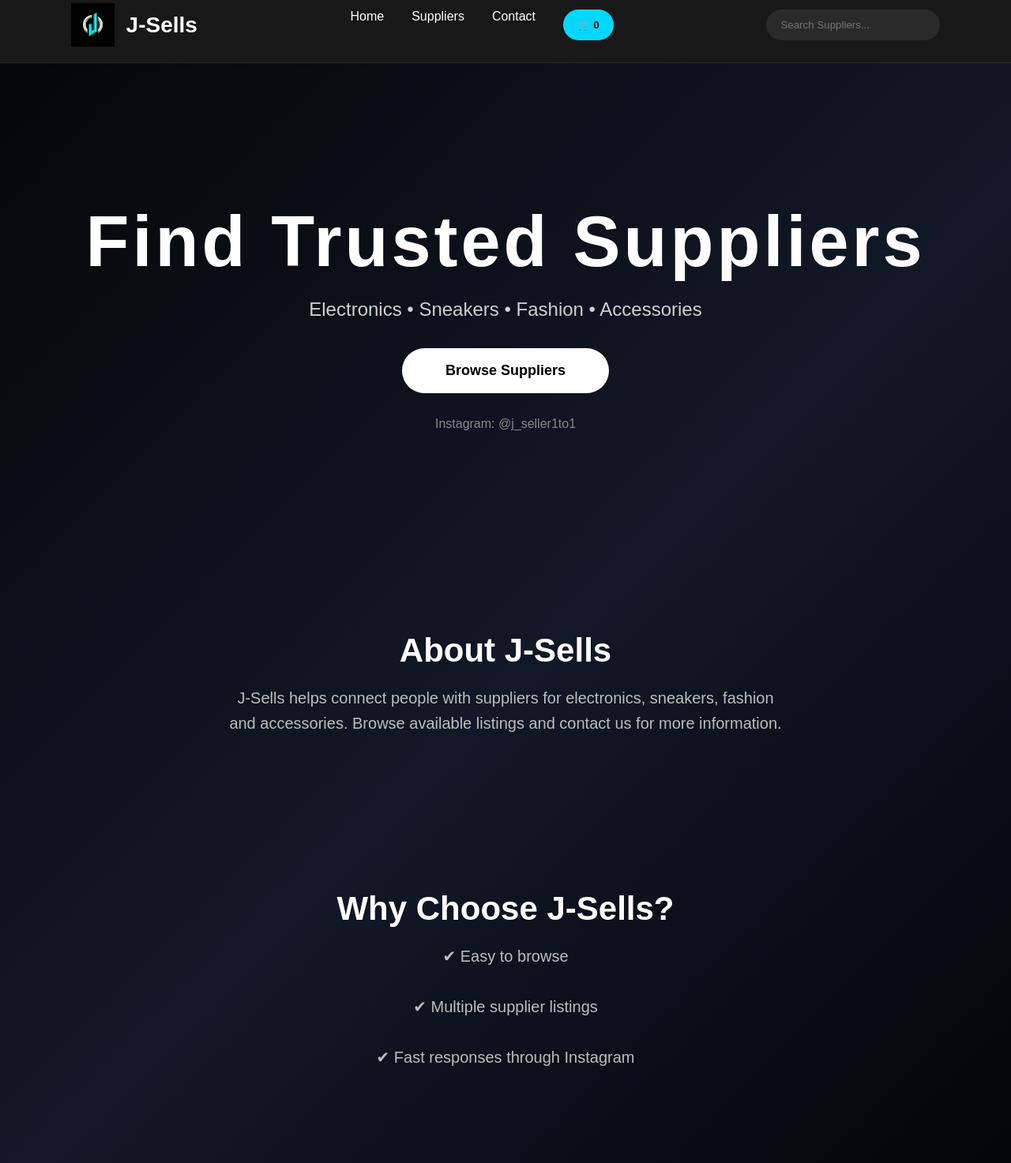
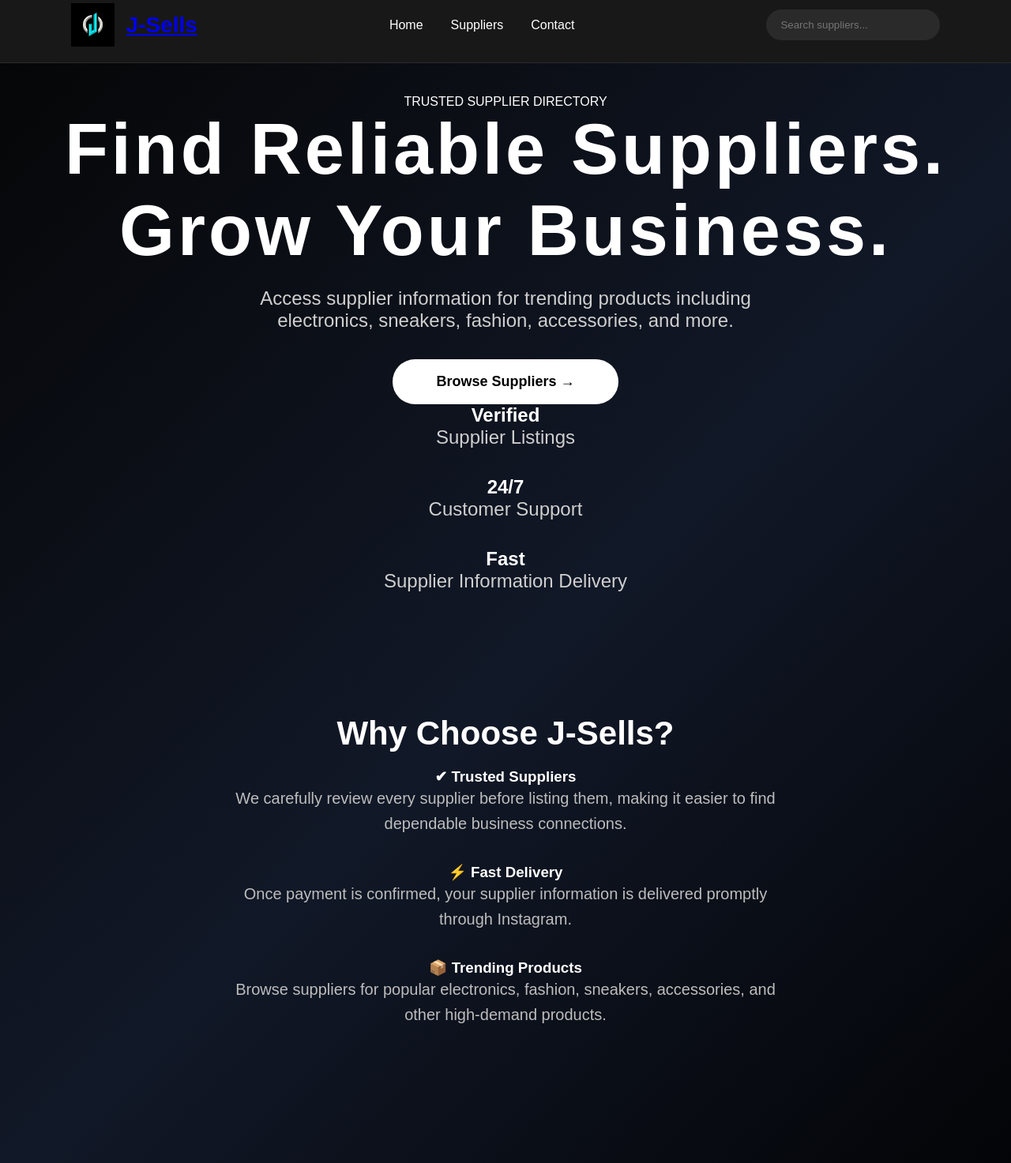
Before and after one commit to J-Sells07/j-sells, a plain HTML site: page index.html in a window 1280 px wide. Shown: the part 16-1489 px from the top of the page at 79% size. Drawn offline with Linux system fonts and the light colour scheme.

Commit message:
Revise index.html for SEO and content updates
Updated the title and meta description for better SEO. Enhanced the layout and content of the hero and about sections to improve user engagement.

```diff
--- a/index.html
+++ b/index.html
@@ -1,34 +1,55 @@
 <!DOCTYPE html>
 <html lang="en">
+
 <head>
+
     <meta charset="UTF-8">
-    <meta name="viewport" content="width=device-width, initial-scale=1.0">
 
-    <title>J-Sells | Find Trusted Suppliers</title>
+    <meta name="viewport"
+          content="width=device-width, initial-scale=1.0">
+
+    <title>J-Sells | Premium Supplier Directory</title>
+
+    <meta name="description"
+          content="Find trusted suppliers for electronics, sneakers, fashion, and trending products.">
+
+    <link rel="icon" href="images/logo.png">
 
     <link rel="stylesheet" href="style.css">
 
-    <link rel="preconnect" href="https://fonts.googleapis.com">
-    <link href="https://fonts.googleapis.com/css2?family=Inter:wght@300;400;500;600;700;800&display=swap" rel="stylesheet">
+    <link rel="preconnect"
+          href="https://fonts.googleapis.com">
+
+    <link rel="preconnect"
+          href="https://fonts.gstatic.com"
+          crossorigin>
+
+    <link href="https://fonts.googleapis.com/css2?family=Inter:wght@400;500;600;700;800&family=Space+Grotesk:wght@500;700&display=swap"
+          rel="stylesheet">
+
 </head>
 
 <body>
 
 <header class="navbar">
 
-    <div class="logo">
-        <img src="images/logo.png" alt="J-Sells Logo">
+    <a href="index.html" class="logo">
+
+        <img src="images/logo.png"
+             alt="J-Sells Logo">
+
         <h2>J-Sells</h2>
-    </div>
+
+    </a>
 
     <nav>
+
         <a href="index.html">Home</a>
+
         <a href="shop.html">Suppliers</a>
+
         <a href="contact.html">Contact</a>
 
-        <button class="cart" onclick="window.location.href='cart.html'">
-            🛒 <span id="cart-count">0</span>
-        </button>
     </nav>
 
     <div class="right">
@@ -36,7 +57,7 @@
         <input
             type="text"
             id="search"
-            placeholder="Search Suppliers..."
+            placeholder="Search suppliers..."
             onkeyup="searchProducts()">
 
         <div id="search-results"></div>
@@ -45,64 +66,131 @@
 
 </header>
 
-
 <section class="hero">
 
-    <h1>Find Trusted Suppliers</h1>
+    <span class="hero-tag">
+        TRUSTED SUPPLIER DIRECTORY
+    </span>
+
+    <h1>
+        Find Reliable Suppliers.
+        Grow Your Business.
+    </h1>
 
     <p>
-        Electronics • Sneakers • Fashion • Accessories
+
+        Access supplier information for trending products including
+        electronics, sneakers, fashion, accessories, and more.
+
     </p>
 
     <button class="hero-btn"
             onclick="window.location.href='shop.html'">
-        Browse Suppliers
+
+        Browse Suppliers →
+
     </button>
 
-    <div class="ig">
-        Instagram: @j_seller1to1
+    <div class="hero-stats">
+
+        <div class="stat">
+
+            <h2>Verified</h2>
+
+            <p>Supplier Listings</p>
+
+        </div>
+
+        <div class="stat">
+
+            <h2>24/7</h2>
+
+            <p>Customer Support</p>
+
+        </div>
+
+        <div class="stat">
+
+            <h2>Fast</h2>
+
+            <p>Supplier Information Delivery</p>
+
+        </div>
+
     </div>
 
 </section>
 
-
 <section class="about">
 
-    <h2>About J-Sells</h2>
+    <h2>
+        Why Choose J-Sells?
+    </h2>
+
+    <div class="features">
+
+        <div class="feature">
+
+            <h3>✔ Trusted Suppliers</h3>
 
             <p>
-        J-Sells helps connect people with suppliers for electronics,
-        sneakers, fashion and accessories.
-        Browse available listings and contact us for more information.
+
+                We carefully review every supplier before listing them,
+                making it easier to find dependable business connections.
+
             </p>
 
-</section>
+        </div>
 
+        <div class="feature">
 
-<section class="about">
-
-    <h2>Why Choose J-Sells?</h2>
+            <h3>⚡ Fast Delivery</h3>
 
             <p>
-        ✔ Easy to browse<br><br>
 
-        ✔ Multiple supplier listings<br><br>
+                Once payment is confirmed, your supplier information is
+                delivered promptly through Instagram.
 
-        ✔ Fast responses through Instagram
             </p>
 
+        </div>
+
+        <div class="feature">
+
+            <h3>📦 Trending Products</h3>
+
+            <p>
+
+                Browse suppliers for popular electronics, fashion,
+                sneakers, accessories, and other high-demand products.
+
+            </p>
+
+        </div>
+
+    </div>
+
 </section>
-
 
 <footer class="footer">
 
     <h2>J-Sells</h2>
 
-    <p>Supplier Directory</p>
+    <p>
+        Premium Supplier Directory
+    </p>
 
-    <p>Instagram: @j_seller1to1</p>
+    <p>
+        Helping entrepreneurs connect with trusted suppliers.
+    </p>
 
-    <p>© 2026 J-Sells</p>
+    <p>
+        Instagram: @j_seller1to1
+    </p>
+
+    <p>
+        © 2026 J-Sells. All rights reserved.
+    </p>
 
 </footer>
 
```
Lines whose indentation alone changed are shown as unchanged.
